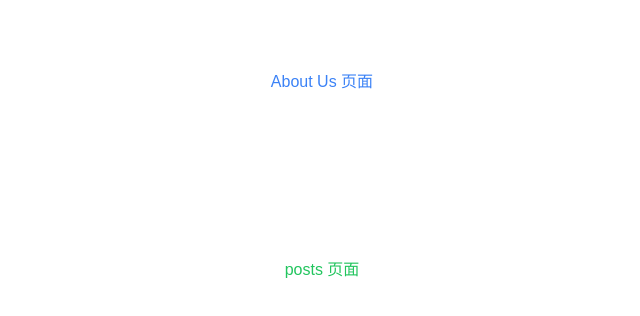
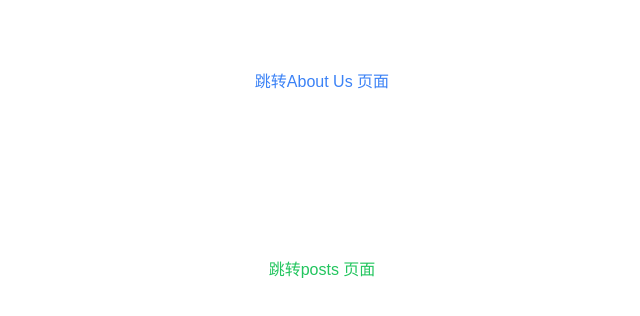
Before and after one commit to xbysir/next-app, a Next.js app: page / in a window 1280 px wide. Shown: the part 422-738 px from the top of the page, without its empty margins (318-958 px from the left). Built offline with nearby package versions, Linux system fonts and the light colour scheme.

Commit message:
feat: 修改文案

```diff
--- a/src/app/page.js
+++ b/src/app/page.js
@@ -7,10 +7,10 @@ export default function Home() {
         This is just the beginning of something amazing.
       </p>
       <Link href="/about" className="text-blue-500 hover:underline">
-        About Us 页面
+        跳转About Us 页面
       </Link>
       <Link href="/posts" className="text-green-500 hover:underline">
-        posts 页面
+        跳转posts 页面
       </Link>
     </main>
   );
--- a/src/app/posts/page.js
+++ b/src/app/posts/page.js
@@ -1,4 +1,4 @@
 export default async function Posts() {
   await new Promise((resolve) => setTimeout(resolve, 2000));
-  return <div>1111</div>;
+  return <div>this is a posts page</div>;
 }
```
